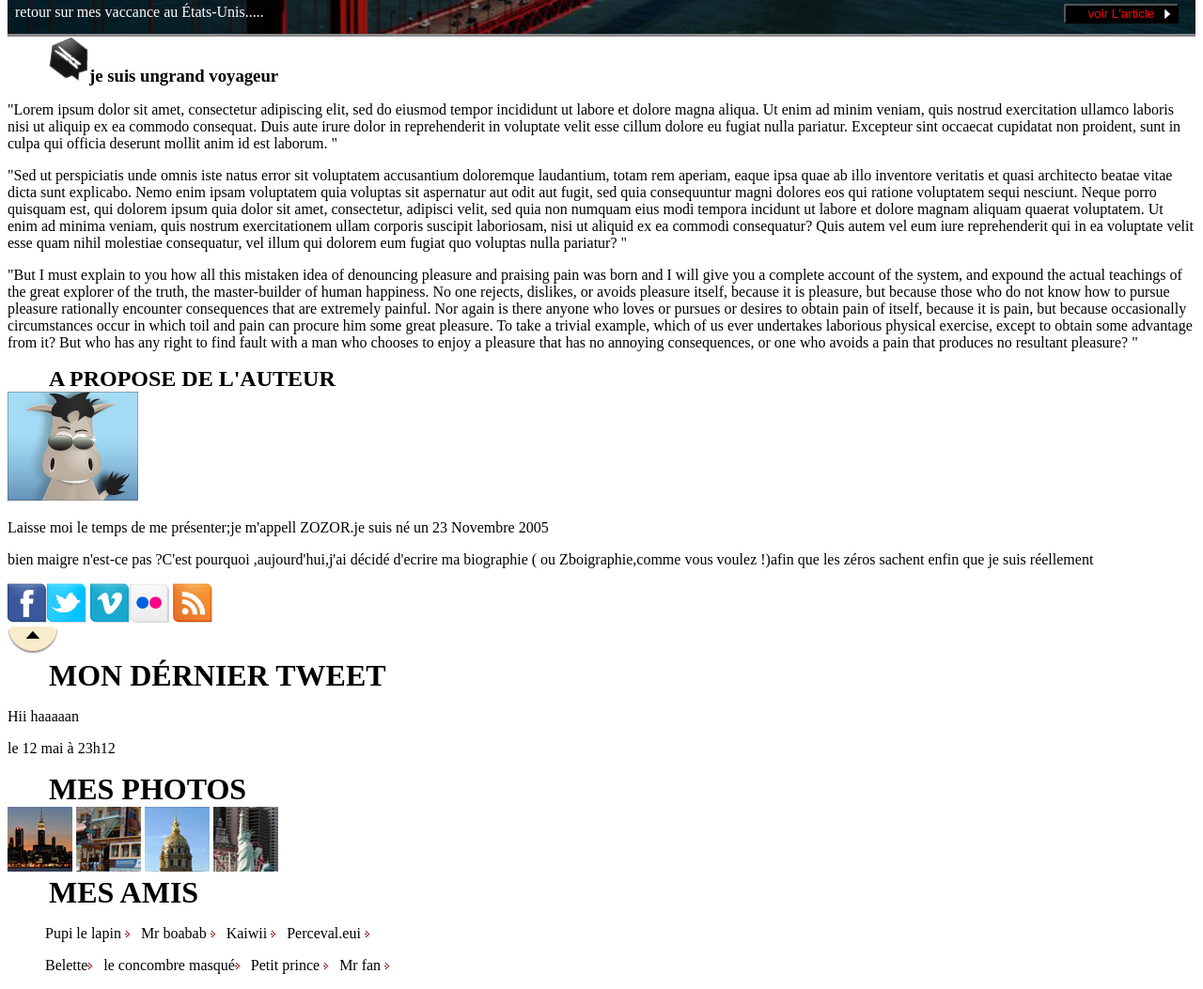
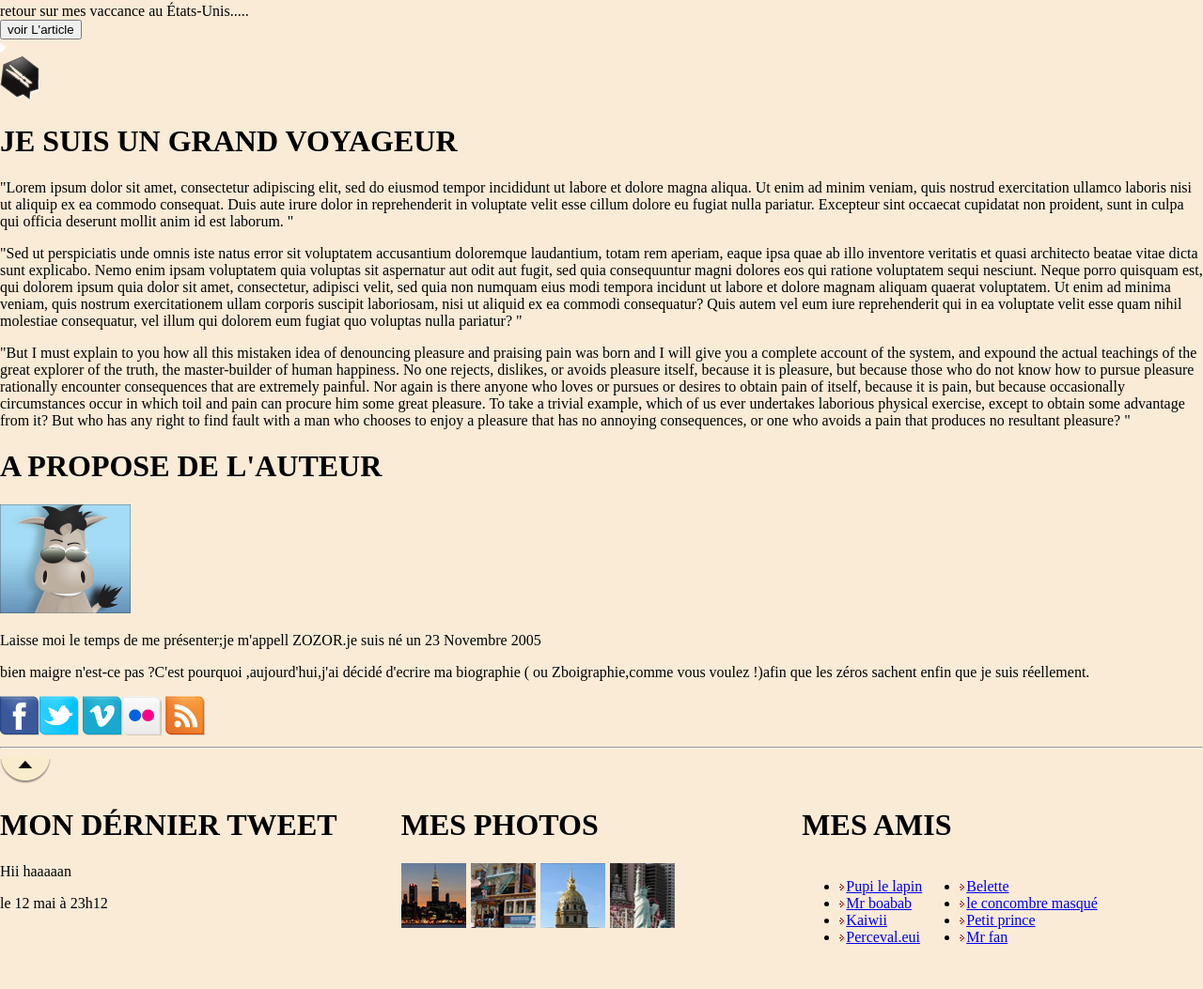
Before and after one commit to younissarrach/sanfrancisco, a plain HTML site: page index.html in a window 1280 px wide. Shown: the part 400-1453 px from the top of the page at 94% size. After the commit the page ends 1423 px from the top, so only its background shows below. Drawn offline with Linux system fonts and the light colour scheme.

Commit message:
new structure

```diff
--- a/index.html
+++ b/index.html
@@ -7,28 +7,34 @@
     <meta name="viewport" content="width=device-width, initial-scale=1.0">
     <title>zozor-carnet de voyage</title>
     <link rel="stylesheet" href="style.css">
+    <!--link rel="stylesheet" href="styles/sections.css"-->
+
+
 </head>
 
 <body class="body">
-    <header>
-        <div class="header-child-one">
+
+    <header class="d-flex justify-content-center align-items-center ">
+        <div class="flex-1">
             <div id="logo">
                 <img src="images/zozor_logo.png" alt="logo">
                 <h1>zozor</h1>
             </div>
-            <h2>carnets de voyage</h2>
+            <h2 class="m-0 font-size-16 color-0000009e position-relative bottom-19">carnets de voyage</h2>
         </div>
-        <nav>
-            <ul id=>
-                <li class="ACCUIEL"><a href="#">ACUIEL</a></li>
-                <li><a href="#">BLOG</a></li>
-                <li><a href="#">CV</a></li>
-                <li><a href="#">CONTACT</a></li>
+        <nav class="d-flex flex-1 justify-content-end">
+            <ul class="d-flex margin-right-10 text-decoration-none list-style-type-none">
+                <li class="margin-right-10"><a class="text-decoration-none color-000" href="#">ACCUIEL</a></li>
+                <li class="margin-right-10"><a class="text-decoration-none color-000" href="#">BLOG</a></li>
+                <li class="margin-right-10"><a class="text-decoration-none color-000" href="#">CV</a></li>
+                <li class="margin-right-10"><a class="text-decoration-none color-000" href="#">CONTACT</a></li>
             </ul>
         </nav>
     </header>
-    <img src="images/separateur.png" alt="separateur">
-    <div class="san">
+
+    <hr>
+
+    <div class="san center">
         <div class="sanfran">
             <img class="img1" src=/images/sanfrancisco.jpg " alt="sanfrancisco ">
         </div>
@@ -46,70 +52,95 @@
                 </div>
             </div>
         </div>
+
+        <div class="all-body ">
+            <div class="body-left ">
+                <div class=" article ">
+                    <div class=" article-image ">
+                        <img src="images/ico_epingle.png " alt="ico_epingle ">
+                        <h1>JE SUIS UN GRAND VOYAGEUR </h1>
                     </div>
-    <section>
-        <article>
-            <h1><img src="images/ico_epingle.png " alt="ico_epingle ">je suis ungrand voyageur</h1>
-            <p>"Lorem ipsum dolor sit amet, consectetur adipiscing elit, sed do eiusmod tempor incididunt ut labore et dolore magna aliqua. Ut enim ad minim veniam, quis nostrud exercitation ullamco laboris nisi ut aliquip ex ea commodo consequat. Duis
-                aute irure dolor in reprehenderit in voluptate velit esse cillum dolore eu fugiat nulla pariatur. Excepteur sint occaecat cupidatat non proident, sunt in culpa qui officia deserunt mollit anim id est laborum. "</p>
-            <p>"Sed ut perspiciatis unde omnis iste natus error sit voluptatem accusantium doloremque laudantium, totam rem aperiam, eaque ipsa quae ab illo inventore veritatis et quasi architecto beatae vitae dicta sunt explicabo. Nemo enim ipsam voluptatem
-                quia voluptas sit aspernatur aut odit aut fugit, sed quia consequuntur magni dolores eos qui ratione voluptatem sequi nesciunt. Neque porro quisquam est, qui dolorem ipsum quia dolor sit amet, consectetur, adipisci velit, sed quia non numquam
-                eius modi tempora incidunt ut labore et dolore magnam aliquam quaerat voluptatem. Ut enim ad minima veniam, quis nostrum exercitationem ullam corporis suscipit laboriosam, nisi ut aliquid ex ea commodi consequatur? Quis autem vel eum iure
-                reprehenderit qui in ea voluptate velit esse quam nihil molestiae consequatur, vel illum qui dolorem eum fugiat quo voluptas nulla pariatur? "</p>
-            <p>"But I must explain to you how all this mistaken idea of denouncing pleasure and praising pain was born and I will give you a complete account of the system, and expound the actual teachings of the great explorer of the truth, the master-builder
-                of human happiness. No one rejects, dislikes, or avoids pleasure itself, because it is pleasure, but because those who do not know how to pursue pleasure rationally encounter consequences that are extremely painful. Nor again is there anyone
-                who loves or pursues or desires to obtain pain of itself, because it is pain, but because occasionally circumstances occur in which toil and pain can procure him some great pleasure. To take a trivial example, which of us ever undertakes laborious
-                physical exercise, except to obtain some advantage from it? But who has any right to find fault with a man who chooses to enjoy a pleasure that has no annoying consequences, or one who avoids a pain that produces no resultant pleasure? "
+                    <div class=" article-parag ">
+
+                            <p>"Lorem ipsum dolor sit amet, consectetur adipiscing elit, sed do eiusmod tempor incididunt ut labore et dolore magna aliqua. Ut enim ad minim veniam, quis nostrud exercitation ullamco laboris nisi ut aliquip ex ea commodo
+                consequat. Duis aute irure dolor in reprehenderit in voluptate velit esse cillum dolore eu fugiat nulla pariatur. Excepteur sint occaecat cupidatat non proident, sunt in culpa qui officia deserunt mollit anim id est laborum. "</p>
+                            <p>"Sed ut perspiciatis unde omnis iste natus error sit voluptatem accusantium doloremque laudantium, totam rem aperiam, eaque ipsa quae ab illo inventore veritatis et quasi architecto beatae vitae dicta sunt explicabo. Nemo
+                enim ipsam voluptatem quia voluptas sit aspernatur aut odit aut fugit, sed quia consequuntur magni dolores eos qui ratione voluptatem sequi nesciunt. Neque porro quisquam est, qui dolorem ipsum quia dolor sit amet, consectetur, adipisci velit,
+                sed quia non numquam eius modi tempora incidunt ut labore et dolore magnam aliquam quaerat voluptatem. Ut enim ad minima veniam, quis nostrum exercitationem ullam corporis suscipit laboriosam, nisi ut aliquid ex ea commodi consequatur? Quis
+                autem vel eum iure reprehenderit qui in ea voluptate velit esse quam nihil molestiae consequatur, vel illum qui dolorem eum fugiat quo voluptas nulla pariatur? "</p>
+                            <p>"But I must explain to you how all this mistaken idea of denouncing pleasure and praising pain was born and I will give you a complete account of the system, and expound the actual teachings of the great explorer of the
+                truth, the master-builder of human happiness. No one rejects, dislikes, or avoids pleasure itself, because it is pleasure, but because those who do not know how to pursue pleasure rationally encounter consequences that are extremely painful.
+                Nor again is there anyone who loves or pursues or desires to obtain pain of itself, because it is pain, but because occasionally circumstances occur in which toil and pain can procure him some great pleasure. To take a trivial example, which
+                of us ever undertakes laborious physical exercise, except to obtain some advantage from it? But who has any right to find fault with a man who chooses to enjoy a pleasure that has no annoying consequences, or one who avoids a pain that produces
+                no resultant pleasure? "
                             </p>
-
-        </article>
-    </section>
-    <section>
-        <h1>A PROPOSE DE L'AUTEUR</h1>
-        <img src="images/zozor_classe.png " alt="zozor_classe ">
-        <p>Laisse moi le temps de me présenter;je m'appell ZOZOR.je suis né un 23 Novembre 2005
+                    </div>
+                </div>
+            </div>
+            <div class="body-right ">
+                <div class="right-title ">
+                    <div class="title ">
+                        <h1 class="title-name ">A PROPOSE DE L'AUTEUR</h1>
+                    </div>
+                    <div class=" image ">
+                        <img class="image-zozor " src="images/zozor_classe.png " alt="zozor_classe ">
+                    </div>
+                </div>
+                <p class=" who ">Laisse moi le temps de me présenter;je m'appell ZOZOR.je suis né un 23 Novembre 2005
                 </p>
-        <p>
-            bien maigre n'est-ce pas ?C'est pourquoi ,aujourd'hui,j'ai décidé d'ecrire ma biographie ( ou Zboigraphie,comme vous voulez !)afin que les zéros sachent enfin que je suis réellement
+                <p class="desc ">
+                    bien maigre n'est-ce pas ?C'est pourquoi ,aujourd'hui,j'ai décidé d'ecrire ma biographie ( ou Zboigraphie,comme vous voulez !)afin que les zéros sachent enfin que je suis réellement.
                 </p>
+                <div class="social ">
                     <aside>
                         <img src="images/facebook.png " alt="facebook "><img src="images/twitter.png " alt="twitter ">
                         <img src="images/vimeo.png " alt="vimeo "><img src="images/flickr.png " alt="flickr ">
                         <img src="images/rss.png " alt="rss ">
                     </aside>
-    </section>
-</body>
+                </div>
+            </div>
+        </div>
+        <div class="temp ">
+            <hr class="hr1 ">
+        <div class="top ">
+            <img src="images/ico_top.png " alt="ico_top ">
+        </div>
+        </div>
+    </div>
     <footer>
-    <img src="images/ico_top.png " alt="ico_top ">
-    <div>
-        <h1>MON DÉRNIER TWEET</h1>
-        <p>Hii haaaaan </p>
-        <p>le 12 mai à 23h12</p>
-        <h1>MES PHOTOS</h1>
+        <div class="d-flex ">
+            <div class="flex-1 ">
+                <h1 class=" ">MON DÉRNIER TWEET</h1>
+                <p class=" ">Hii haaaaan </p>
+                <p class=" ">le 12 mai à 23h12</p>
             </div>
-    <div>
-        <img src="images/photo1.jpg " alt="photo1 ">
-        <img src="images/photo2.jpg " alt="photo2 ">
-        <img src="images/photo3.jpg " alt="photo3 ">
-        <img src="images/photo4.jpg " alt="photo4 ">
+            <div class="flex-1 ">
+                <h1 class=" ">MES PHOTOS</h1>
+                <div class="d-flex ">
+                    <img class="mr-5 " src="images/photo1.jpg " alt="photo1 ">
+                    <img class="mr-5 " src="images/photo2.jpg " alt="photo2 ">
+                    <img class="mr-5 " src="images/photo3.jpg " alt="photo3 ">
+                    <img class="mr-5 " src="images/photo4.jpg " alt="photo4 ">
                 </div>
-    <div>
-        <h1>MES AMIS</h1>
-        <div id="list ">
-            <ul>
-                <li><a href="# ">Pupi le lapin <img src="images/ico_liensexterne.png " alt="ico_liensexterne "></a></li>
-                <li><a href="# ">Mr boabab <img src="images/ico_liensexterne.png " alt="ico_liensexterne "></a></li>
-                <li><a href="# ">Kaiwii <img src="images/ico_liensexterne.png " alt="ico_liensexterne "></a></li>
-                <li><a href="# ">Perceval.eui <img src="images/ico_liensexterne.png " alt=" "></a></li>
+            </div>
+            <div class="flex-1 ">
+                <h1 class=" ">MES AMIS</h1>
+                <div class="d-flex ">
+                    <ul class="d-flex flex-direction-column ">
+                        <li><a href="# "><img class="liens1 " src="images/ico_liensexterne.png " alt="ico_liensexterne ">Pupi le lapin </a></li>
+                        <li><a href="# "><img class="liens2 " src="images/ico_liensexterne.png " alt="ico_liensexterne ">Mr boabab </a></li>
+                        <li><a href="# "><img class="liens3 " src="images/ico_liensexterne.png " alt="ico_liensexterne ">Kaiwii </a></li>
+                        <li><a href="# "><img class="liens4 " src="images/ico_liensexterne.png " alt=" ">Perceval.eui </a></li>
                     </ul>
-            <ul>
-                <li><a href="# ">Belette<img src="images/ico_liensexterne.png " alt="ico_liensexterne "></a></li>
-                <li><a href="# ">le concombre masqué<img src="images/ico_liensexterne.png " alt="ico_liensexterne "></a></li>
-                <li><a href="# ">Petit prince <img src="images/ico_liensexterne.png " alt="ico_liensexterne "></a></li>
-                <li><a href="# ">Mr fan <img src="images/ico_liensexterne.png " alt="ico_liensexterne "></a></li>
+                    <ul class="d-flex flex-direction-column ">
+                        <li><a href="# "><img class="terne1 " src="images/ico_liensexterne.png " alt="ico_liensexterne ">Belette</a></li>
+                        <li><a href="# "><img class="terne2 " src="images/ico_liensexterne.png " alt="ico_liensexterne ">le concombre masqué</a></li>
+                        <li><a href="# "><img class="terne3 " src="images/ico_liensexterne.png " alt="ico_liensexterne ">Petit prince </a></li>
+                        <li><a href="# "><img class="terne4 " src="images/ico_liensexterne.png " alt="ico_liensexterne ">Mr fan </a></li>
                     </ul>
                 </div>
             </div>
+        </div>
     </footer>
-
+</body>
 </html>
--- a/style.css
+++ b/style.css
@@ -1,108 +1,90 @@
-/* {
+.body {
+    width: 100%;
+    margin: auto;
+    background-color: antiquewhite;
+}
 
-}*/
 
-header {
+/* flex*/
+
+.d-flex {
     display: flex;
+}
+
+.flex-1 {
+    flex: 1;
+}
+
+.flex-direction-column {
+    flex-direction: column;
+}
+
+.justify-content-center {
     justify-content: center;
+}
+
+.align-items-center {
     align-items: center;
 }
 
-.header-child-one {
-    flex: 1;
-}
-
-h1 {
-    margin: 0;
-    padding-left: 44px;
-}
-
-nav {
-    flex: 1;
-    display: flex;
+.justify-content-end {
     justify-content: flex-end;
 }
 
-h2 {
-    margin: 0;
+
+/* margin*/
+
+.mr-5 {
+    margin-right: 5px;
+}
+
+.m-0 {
+    margin: 0px;
+}
+
+.margin-right-10 {
+    margin-right: 10px;
+}
+
+
+/* font*/
+
+.font-size-16 {
     font-size: 16px;
+}
+
+
+/* position*/
+
+.position-relative {
+    position: relative;
+}
+
+.bottom-19 {
+    bottom: 19px;
+}
+
+
+/* ul*/
+
+.text-decoration-none {
+    text-decoration: none;
+}
+
+.list-style-type-none {
+    list-style-type: none;
+}
+
+
+/* color*/
+
+.color-000 {
+    color: #000;
+}
+
+.color-0000009e {
     color: #0000009e;
 }
 
-ul {
-    list-style-type: none;
-    display: flex;
-    flex-direction: row;
-}
 
-li {
-    margin-right: 10px;
-}
-
-a {
-    text-decoration: none;
-    color: #000;
-}
-
-.san-items {
-    display: flex;
-    position: absolute;
-    bottom: 1px;
-    left: 0;
-    width: 100%;
-    background: #00000075;
-}
-
-.sanfran {
-    height: 100%;
-    width: 100%;
-}
-
-.flesh {
-    width: 15px;
-    position: absolute;
-    right: 0;
-    top: -37px;
-}
-
-.img1 {
-    width: 100%;
-    height: 100%
-}
-
-button {
-    margin-left: 590px;
-    color: #ff0000;
-    position: absolute;
-    bottom: 18px;
-    right: 0;
-    background: black;
-    width: 122px;
-}
-
-.san {
-    position: relative;
-}
-
-.control {
-    position: relative;
-    width: 100%;
-    height: 50px;
-}
-
-.holiday {
-    position: absolute;
-    left: 8px;
-    color: white;
-    bottom: 17px;
-}
-
-.article-flesh {
-    position: absolute;
-    bottom: -4px;
-    right: 18px;
-}
-
-.flash {
-    position: relative;
-}
+/* */
--- /dev/null
+++ b/styles/sections.css
@@ -0,0 +1,99 @@
+.san-items {
+    display: flex;
+    position: relative;
+    top: -50px;
+    left: 0;
+    width: 100%;
+    background: #00000075;
+}
+
+.article-image {
+    display: flex;
+    bottom: -5px;
+    font-size: xx-small;
+    bottom: 28px;
+}
+
+.sanfran {
+    height: 100%;
+    width: 100%;
+}
+
+.flesh {
+    width: 15px;
+    position: absolute;
+    right: 0;
+    top: -37px;
+}
+
+.img1 {
+    width: 100%;
+    height: 100%
+}
+
+.san {
+    position: relative;
+}
+
+button {
+    margin-left: 590px;
+    color: #ff0000;
+    position: absolute;
+    bottom: 18px;
+    right: 0;
+    background: black;
+    width: 122px;
+}
+
+.control {
+    position: relative;
+    width: 100%;
+    height: 50px;
+}
+
+.holiday {
+    position: absolute;
+    left: 8px;
+    color: white;
+    bottom: 17px;
+}
+
+.top {
+    width: 5px;
+    width: -3px;
+    position: relative;
+    right: -5px;
+    bottom: 3px;
+}
+
+.article-flesh {
+    position: absolute;
+    bottom: -4px;
+    right: 18px;
+}
+
+.flash {
+    position: relative;
+}
+
+.body-left {
+    text-align: justify;
+    display: flex;
+    /* flex-wrap: nowrap; */
+    margin-right: 37%;
+}
+
+.body-right {
+    width: 36%;
+    position: relative;
+    /* display: flex; */
+    /* justify-content: flex-end; */
+    border: solid;
+    left: 65%;
+    bottom: 768px;
+}
+
+.all-body {
+    display: flex;
+    font-weight: 100;
+}
```
Lines whose indentation alone changed are shown as unchanged.
